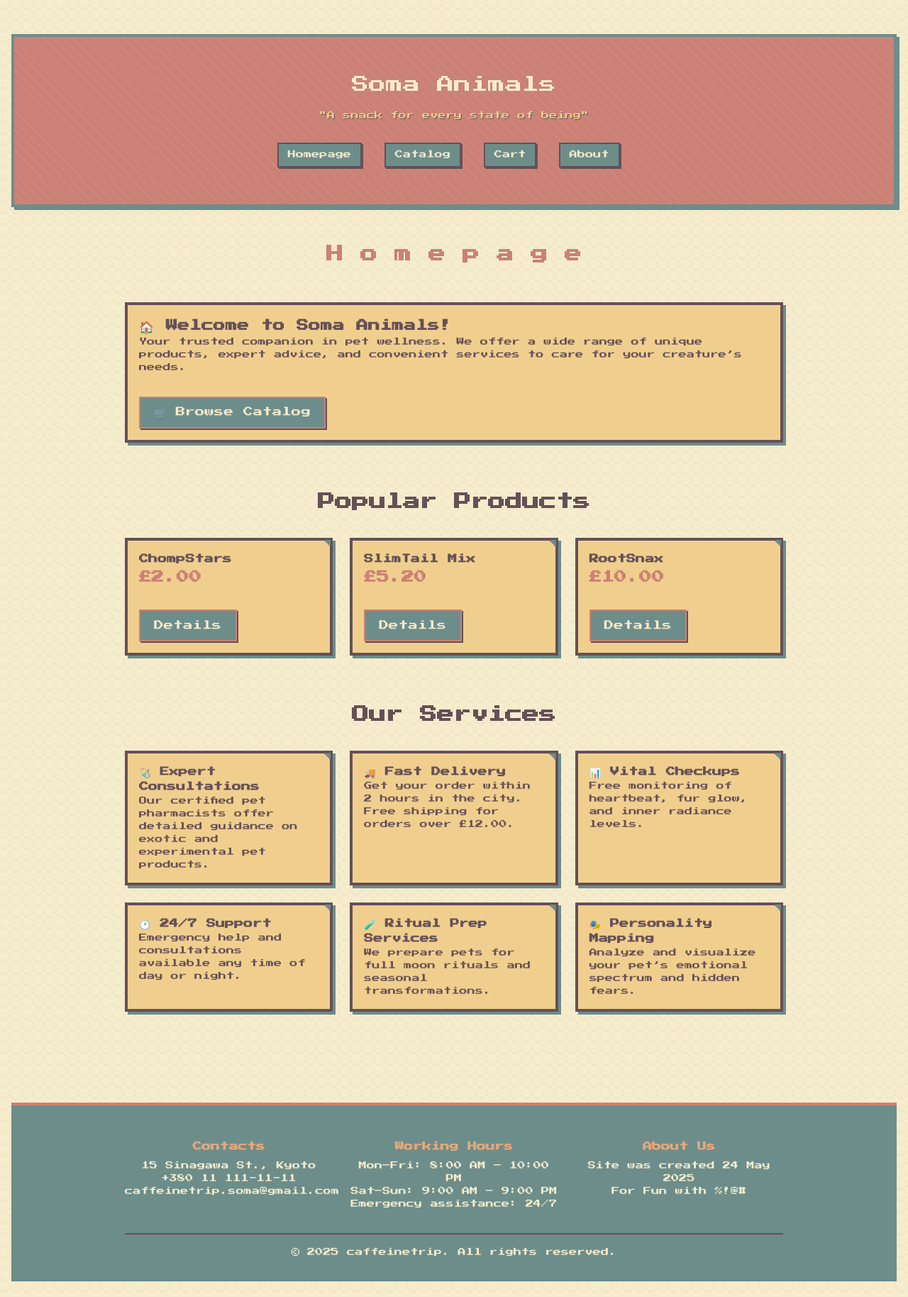
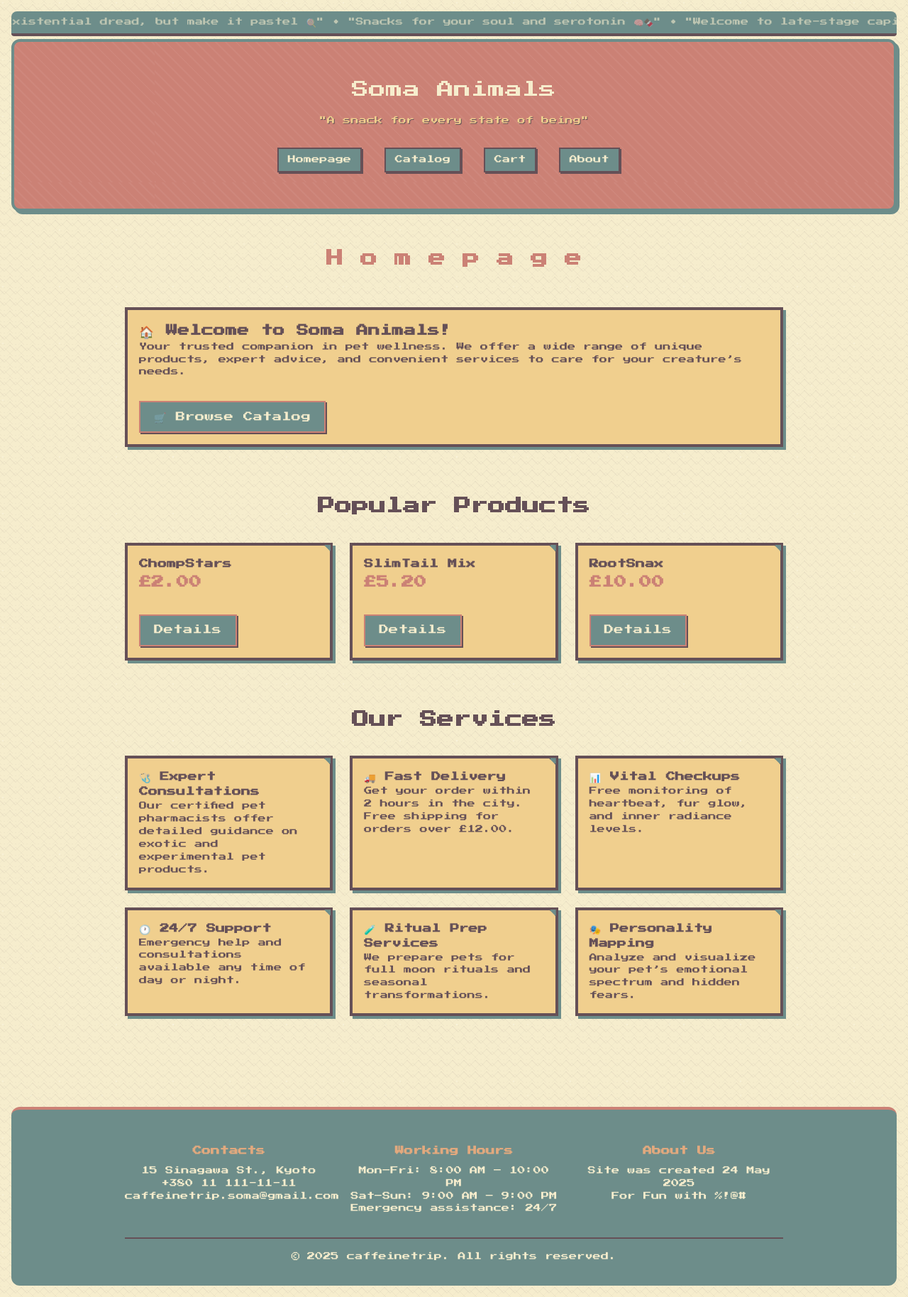
Before and after one commit to caffeinetrip/college-practicals, a Django app: page / in a window 1280 px wide. Shown: the whole page at 71% size. Run offline with Django 5.2, Linux system fonts and the light colour scheme.

Commit message:
add: ticker, smooth angles

```diff
--- a/practicals-3-8/shop_for_animals/animal_shop/templates/base.html
+++ b/practicals-3-8/shop_for_animals/animal_shop/templates/base.html
@@ -12,6 +12,15 @@
     {% block extra_css %}{% endblock %}
 </head>
 <body>
+
+    <div class="top-ticker">
+        <div class="ticker-track">
+            <div class="ticker-text">
+                💫 "Existential dread, but make it pastel 🍭" • "Snacks for your soul and serotonin 🧠🍫" • "Welcome to late-stage capitalism with style 💅" • "Soma Animals: Approved by your inner void 😎"
+            </div>
+        </div>
+    </div>
+
     <header class="animated-header">
         <div class="container">
             <div class="header-content">
--- a/practicals-3-8/shop_for_animals/static/css/style.css
+++ b/practicals-3-8/shop_for_animals/static/css/style.css
@@ -106,7 +106,8 @@ body {
     background-color: var(--clay);
     border: 4px solid var(--teal);
     box-shadow: 4px 4px 0 var(--teal);
-    margin-top: 2rem;
+    margin-top: 0.25rem;
+    border-radius: 12px;
 }
 
 .animated-header::before {
@@ -271,6 +272,7 @@ body {
     margin-top: 3rem;
     border-top: 4px solid var(--clay);
     font-size: var(--fs-small);
+    border-radius: 12px;
 }
 
 .footer-content {
@@ -370,3 +372,37 @@ section {
         background-position: 100px 100px, 100px 100px, 200px 200px, 250px 250px;
     }
 }
+
+.top-ticker {
+    width: 100%;
+    overflow: hidden;
+    background-color: var(--teal);
+    color: var(--bg);
+    border-bottom: 4px solid var(--plum);
+    padding: 0.4rem 0;
+    font-size: var(--fs-small);
+    font-family: 'Press Start 2P', monospace;
+    white-space: nowrap;
+    position: relative;
+    z-index: 999;
+    border-radius: 8px 8px 4px 4px;
+}
+
+.ticker-track {
+    animation: tickerLoop 90s linear infinite;
+    opacity: 0.6;
+}
+
+.ticker-text {
+    padding-right: 4rem;
+    white-space: nowrap;
+}
+
+@keyframes tickerLoop {
+    0% {
+        transform: translateX(0%);
+    }
+    100% {
+        transform: translateX(-50%);
+    }
+}
```
